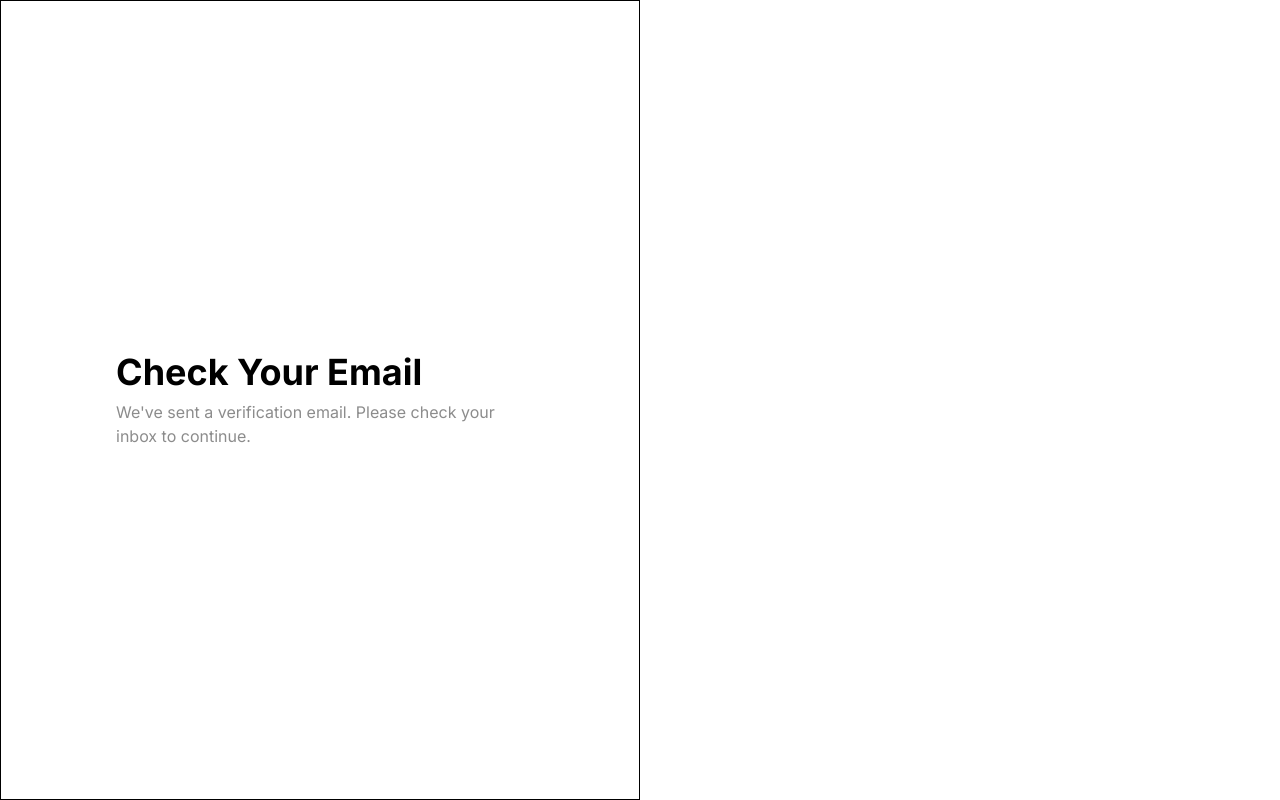
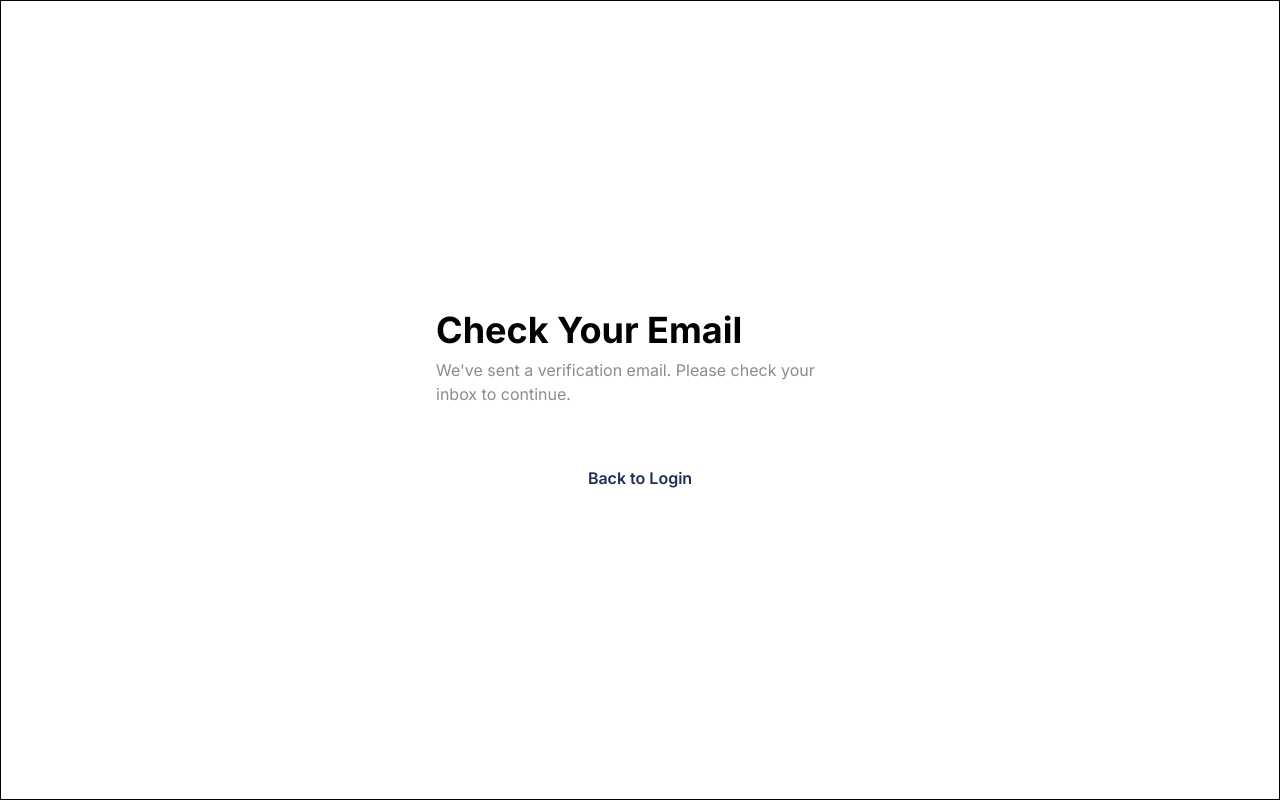
Before and after one commit to 42-matcha-dev/42-matcha, a Next.js app in the folder frontend/: page /email-sent in a window 1280 px wide. Built offline with nearby package versions, Linux system fonts and the light colour scheme.

Commit message:
feat: add the button for back to login page on email-sent page

```diff
--- a/frontend/src/app/email-sent/page.tsx
+++ b/frontend/src/app/email-sent/page.tsx
@@ -1,13 +1,20 @@
 import Title from "@/app/components/Title";
+import Link from "next/link";
 
 export default function EmailSentPage() {
   return (
-    <div className="flex justify-center items-center min-h-screen w-1/2 h-full bg-white text-black p-4 border">
+    <div className="flex justify-center items-center min-h-screen h-full bg-white text-black p-4 border">
       <div className="flex flex-col items-center w-1/1.9 max-w-md p-5 gap-15">
         <Title
           title="Check Your Email"
           subTitle="We've sent a verification email. Please check your inbox to continue."
         />
+        <Link
+          href="/login"
+          className="text-secondary font-semibold hover:underline"
+        >
+          Back to Login
+        </Link>
       </div>
     </div>
   );
```
